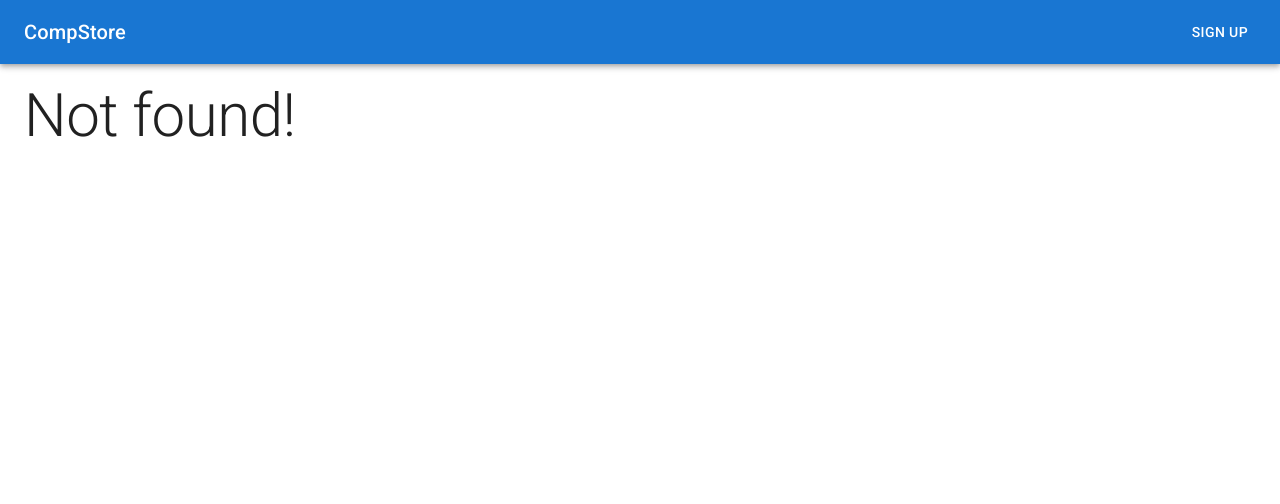
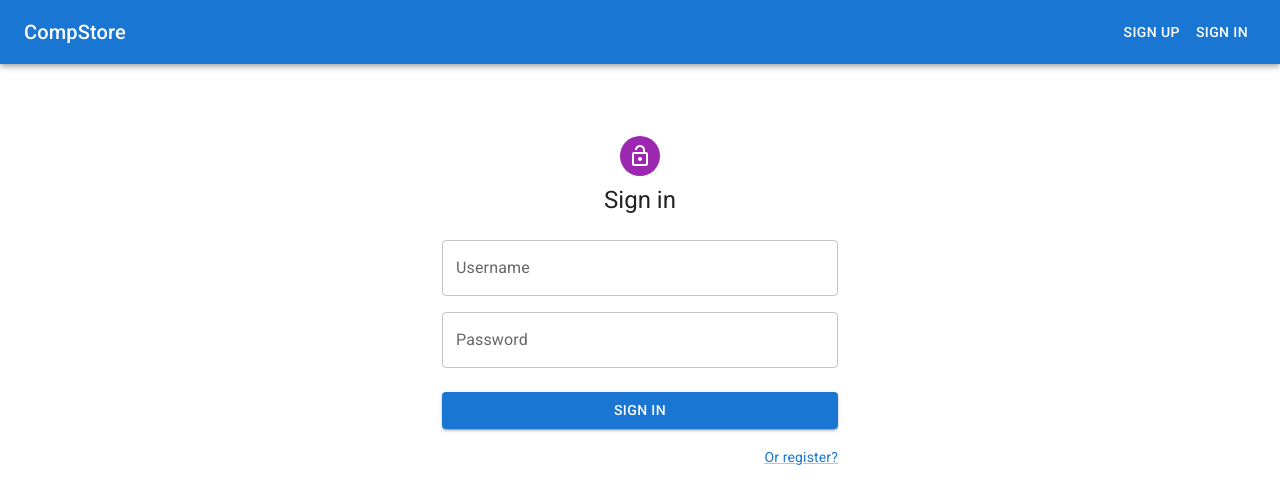
Before and after one commit to Popov-Evgeny/cl-shop-front, a React (Vite) app: page /login in a window 1280 px wide. Before the commit this address had no page. Shown: the top 504 px of the page. Built offline with nearby package versions, Linux system fonts and the light colour scheme.

Commit message:
lesson-87

```diff
--- a/package.json
+++ b/package.json
@@ -19,7 +19,8 @@
     "react": "^18.2.0",
     "react-dom": "^18.2.0",
     "react-redux": "^9.1.0",
-    "react-router-dom": "^6.22.3"
+    "react-router-dom": "^6.22.3",
+    "redux-persist": "^6.0.0"
   },
   "devDependencies": {
     "@types/react": "^18.2.64",
--- a/src/App.tsx
+++ b/src/App.tsx
@@ -4,6 +4,7 @@
 import Products from './features/products/Products.tsx';
 import NewProduct from './features/products/NewProduct.tsx';
 import Register from "./features/users/Register.tsx";
+import Login from "./features/users/Login.tsx";
 
 function App() {
   return (
@@ -17,6 +18,7 @@
             <Route path="/" element={<Products/>} />
             <Route path="/products/new" element={<NewProduct/>} />
             <Route path="/register" element={<Register/>} />
+            <Route path="/login" element={<Login/>} />
             <Route path="*" element={<Typography variant="h2">Not found!</Typography>} />
           </Routes>
         </Container>
--- a/src/app/store.ts
+++ b/src/app/store.ts
@@ -1,15 +1,32 @@
-import {configureStore} from '@reduxjs/toolkit';
+import storage from "redux-persist/lib/storage";
+import {persistReducer, FLUSH, REHYDRATE, PAUSE, PERSIST, PURGE, REGISTER, persistStore} from 'redux-persist';
+import {combineReducers, configureStore} from '@reduxjs/toolkit';
 import {productsReducer} from '../features/products/productsSlice.ts';
 import {categoriesReducer} from "../features/categories/categoriesSlice.ts";
 import {usersReducer} from "../features/users/usersSlice.ts";
 
+const userPersistConfig = {
+  key: 'shop:users',
+  storage,
+  whitelist: ['user'],
+}
+
+const rootReducer = combineReducers({
+  products: productsReducer,
+  categories: categoriesReducer,
+  users: persistReducer(userPersistConfig, usersReducer),
+});
+
 export const store = configureStore({
-  reducer: {
-    products: productsReducer,
-    categories: categoriesReducer,
-    users: usersReducer,
-  }
+  reducer: rootReducer,
+  middleware: (getDefaultMiddleware) => getDefaultMiddleware({
+    serializableCheck: {
+      ignoredActions: [FLUSH, REHYDRATE, PAUSE, PERSIST, PURGE, REGISTER],
+    },
+  }),
 });
+
+export const persistor = persistStore(store);
 
 export type RootState = ReturnType<typeof store.getState>;
 export type AppDispatch = typeof store.dispatch;
--- /dev/null
+++ b/src/components/UI/AppToolbar/AnonymousMenu.tsx
@@ -0,0 +1,17 @@
+import {Button} from "@mui/material";
+import {Link as NavLink} from "react-router-dom";
+
+const AnonymousMenu = () => {
+    return (
+        <>
+            <Button component={NavLink} to="/register" color="inherit">
+                Sign Up
+            </Button>
+            <Button component={NavLink} to="/login" color="inherit">
+                Sign In
+            </Button>
+        </>
+    );
+};
+
+export default AnonymousMenu;
--- a/src/components/UI/AppToolbar/AppToolbar.tsx
+++ b/src/components/UI/AppToolbar/AppToolbar.tsx
@@ -1,5 +1,9 @@
-import {AppBar, Button, Grid, styled, Toolbar, Typography} from '@mui/material';
+import {AppBar, Grid, styled, Toolbar, Typography} from '@mui/material';
 import {Link as NavLink} from 'react-router-dom';
+import {useAppSelector} from "../../../app/hooks.ts";
+import {selectUser} from "../../../features/users/usersSlice.ts";
+import UserMenu from "./UserMenu.tsx";
+import AnonymousMenu from "./AnonymousMenu.tsx";
 
 const LogoLink = styled(NavLink)({
     color: 'inherit',
@@ -10,6 +14,8 @@
 });
 
 const AppToolbar = () => {
+    const user = useAppSelector(selectUser);
+
     return (
         <AppBar position="sticky" sx={{mb: 2}}>
             <Toolbar>
@@ -17,9 +23,13 @@
                     <Typography variant="h6" component="div">
                         <LogoLink to="/">CompStore</LogoLink>
                     </Typography>
-                    <Button component={NavLink} to="/register" color="inherit">
-                        Sign Up
-                    </Button>
+                    <Grid item>
+                        {user ? (
+                            <UserMenu user={user} />
+                        ) : (
+                            <AnonymousMenu/>
+                        )}
+                    </Grid>
                 </Grid>
             </Toolbar>
         </AppBar>
--- /dev/null
+++ b/src/components/UI/AppToolbar/UserMenu.tsx
@@ -0,0 +1,42 @@
+import React, {useState} from 'react';
+import {Button, Menu, MenuItem} from "@mui/material";
+import {User} from "../../../types";
+
+interface Props {
+    user: User;
+}
+
+const UserMenu: React.FC<Props> = ({user}) => {
+    const [anchorEl, setAnchorEl] = useState<HTMLElement | null>(null);
+
+    const handleClick = (e: React.MouseEvent<HTMLElement>) => {
+        setAnchorEl(e.currentTarget);
+    }
+
+    const handleClose = () => {
+        setAnchorEl(null);
+    }
+
+    return (
+        <>
+            <Button
+                color="inherit"
+                onClick={handleClick}
+            >
+                Hello {user.username}!
+            </Button>
+            <Menu
+                anchorEl={anchorEl}
+                open={Boolean(anchorEl)}
+                onClose={handleClose}
+                keepMounted
+            >
+                <MenuItem>Profile</MenuItem>
+                <MenuItem>My account</MenuItem>
+                <MenuItem>Logout</MenuItem>
+            </Menu>
+        </>
+    );
+};
+
+export default UserMenu;
--- /dev/null
+++ b/src/features/users/Login.tsx
@@ -0,0 +1,96 @@
+import {Link as RouterLink, useNavigate} from "react-router-dom";
+import {useState} from "react";
+import {LoginMutation} from "../../types";
+import {Alert, Avatar, Box, Button, Container, Grid, Link, TextField, Typography} from "@mui/material";
+import LockOpenIcon from "@mui/icons-material/LockOpen";
+import {useAppDispatch, useAppSelector} from "../../app/hooks.ts";
+import {selectLoginError} from "./usersSlice.ts";
+import {login} from "./usersThunk.ts";
+
+const Login = () => {
+    const dispatch = useAppDispatch();
+    const error = useAppSelector(selectLoginError);
+    const navigate = useNavigate();
+
+    const [state, setState] = useState<LoginMutation>({
+        username: '',
+        password: '',
+    });
+
+    const inputChangeHandler = (event: React.ChangeEvent<HTMLInputElement>) => {
+        const {name, value} = event.target;
+        setState(prevState => {
+            return {...prevState, [name]: value};
+        });
+    };
+
+    const submitFormHandler = async (event: React.FormEvent) => {
+        event.preventDefault();
+        await dispatch(login(state)).unwrap();
+        navigate('/');
+    }
+
+
+    return (
+        <Container component="main" maxWidth="xs">
+            <Box
+                sx={{
+                    marginTop: 8,
+                    display: 'flex',
+                    flexDirection: 'column',
+                    alignItems: 'center',
+                }}
+            >
+                <Avatar sx={{m: 1, bgcolor: 'secondary.main'}}>
+                    <LockOpenIcon/>
+                </Avatar>
+                <Typography component="h1" variant="h5">
+                    Sign in
+                </Typography>
+                {error && (
+                    <Alert severity="error" sx={{mt: 5, width: '100%'}}>{error.error}</Alert>
+                )}
+                <Box component="form" onSubmit={submitFormHandler} sx={{mt: 3}}>
+                    <Grid container spacing={2}>
+                        <Grid item xs={12}>
+                            <TextField
+                                label="Username"
+                                name="username"
+                                autoComplete="new-username"
+                                value={state.username}
+                                onChange={inputChangeHandler}
+                            />
+                        </Grid>
+                        <Grid item xs={12}>
+                            <TextField
+                                name="password"
+                                label="Password"
+                                type="password"
+                                autoComplete="new-password"
+                                value={state.password}
+                                onChange={inputChangeHandler}
+                            />
+                        </Grid>
+                    </Grid>
+                    <Button
+                        type="submit"
+                        fullWidth
+                        variant="contained"
+                        sx={{mt: 3, mb: 2}}
+                    >
+                        Sign In
+                    </Button>
+                    <Grid container justifyContent="flex-end">
+                        <Grid item>
+                            <Link component={RouterLink} to="/register" variant="body2">
+                                Or register?
+                            </Link>
+                        </Grid>
+                    </Grid>
+                </Box>
+            </Box>
+        </Container>
+    );
+};
+
+export default Login;
--- a/src/features/users/usersSlice.ts
+++ b/src/features/users/usersSlice.ts
@@ -1,18 +1,22 @@
-import {User, ValidationError} from "../../types";
+import {GlobalError, User, ValidationError} from "../../types";
 import {createSlice} from "@reduxjs/toolkit";
 import {RootState} from "../../app/store.ts";
-import {register} from "./usersThunk.ts";
+import {login, register} from "./usersThunk.ts";
 
 interface UsersState {
     user: User | null;
     registerLoading: boolean;
     registerError: ValidationError | null;
+    loginLoading: boolean;
+    loginError: GlobalError | null;
 }
 
 const initialState: UsersState = {
     user: null,
     registerLoading: false,
     registerError: null,
+    loginLoading: false,
+    loginError: null,
 }
 
 export const usersSlice = createSlice({
@@ -32,6 +36,19 @@
             state.registerLoading = false;
             state.registerError = error || null;
         });
+
+        builder.addCase(login.pending, (state) => {
+            state.loginLoading = true;
+            state.loginError = null;
+        });
+        builder.addCase(login.fulfilled, (state, {payload: user}) => {
+            state.loginLoading = false;
+            state.user = user;
+        });
+        builder.addCase(login.rejected, (state, {payload: error}) => {
+            state.loginLoading = false;
+            state.loginError = error || null;
+        });
     }
 });
 
@@ -40,3 +57,5 @@
 export const selectUser = (state: RootState) => state.users.user;
 export const selectRegisterLoading = (state: RootState) => state.users.registerLoading;
 export const selectRegisterError = (state: RootState) => state.users.registerError;
+export const selectLoginLoading = (state: RootState) => state.users.loginLoading;
+export const selectLoginError = (state: RootState) => state.users.loginError;
--- a/src/features/users/usersThunk.ts
+++ b/src/features/users/usersThunk.ts
@@ -1,9 +1,9 @@
 import {createAsyncThunk} from "@reduxjs/toolkit";
-import {RegisterMutation, RegisterResponse, User, ValidationError} from "../../types";
+import {GlobalError, LoginMutation, RegisterMutation, RegisterResponse, User, ValidationError} from "../../types";
 import axiosApi from "../../axiosApi.ts";
 import {isAxiosError} from "axios";
 
-export const register = createAsyncThunk<User, RegisterMutation, {rejectValue: ValidationError}>(
+export const register = createAsyncThunk<User, RegisterMutation, { rejectValue: ValidationError }>(
     'users/register',
     async (registerMutation, {rejectWithValue}) => {
         try {
@@ -11,7 +11,23 @@
             return response.data.user;
         } catch (error) {
             if (isAxiosError(error) && error.response && error.response.status === 422) {
-                return rejectWithValue(error.response.data as ValidationError);
+                return rejectWithValue(error.response.data);
+            }
+
+            throw error;
+        }
+    }
+);
+
+export const login = createAsyncThunk<User, LoginMutation, { rejectValue: GlobalError }>(
+    'users/login',
+    async (loginMutation, {rejectWithValue}) => {
+        try {
+            const response = await axiosApi.post<RegisterResponse>('/users/sessions', loginMutation);
+            return response.data.user;
+        } catch (error) {
+            if (isAxiosError(error) && error.response && error.response.status === 400) {
+                return rejectWithValue(error.response.data);
             }
 
             throw error;
--- a/src/main.tsx
+++ b/src/main.tsx
@@ -1,18 +1,21 @@
 import ReactDOM from 'react-dom/client';
-import { Provider } from 'react-redux';
-import { BrowserRouter } from 'react-router-dom';
-import { CssBaseline, ThemeProvider } from '@mui/material';
+import {Provider} from 'react-redux';
+import {BrowserRouter} from 'react-router-dom';
+import {CssBaseline, ThemeProvider} from '@mui/material';
 import App from './App';
-import { store } from './app/store';
+import {persistor, store} from './app/store';
 import theme from './theme';
+import {PersistGate} from "redux-persist/integration/react";
 
 ReactDOM.createRoot(document.getElementById('root')!).render(
     <Provider store={store}>
+        <PersistGate persistor={persistor}>
             <BrowserRouter>
                 <ThemeProvider theme={theme}>
                     <CssBaseline/>
-        <App />
+                    <App/>
                 </ThemeProvider>
             </BrowserRouter>
+        </PersistGate>
     </Provider>
 );
--- a/src/theme.ts
+++ b/src/theme.ts
@@ -1,4 +1,4 @@
-import { createTheme } from '@mui/material';
+import {createTheme} from '@mui/material';
 
 const theme = createTheme({
     components: {
```
Also changed, not shown: src/types.d.ts (+9 -0 lines), 1 other file (tests, documents, lock files or other folders). Lines whose indentation alone changed are shown as unchanged.
